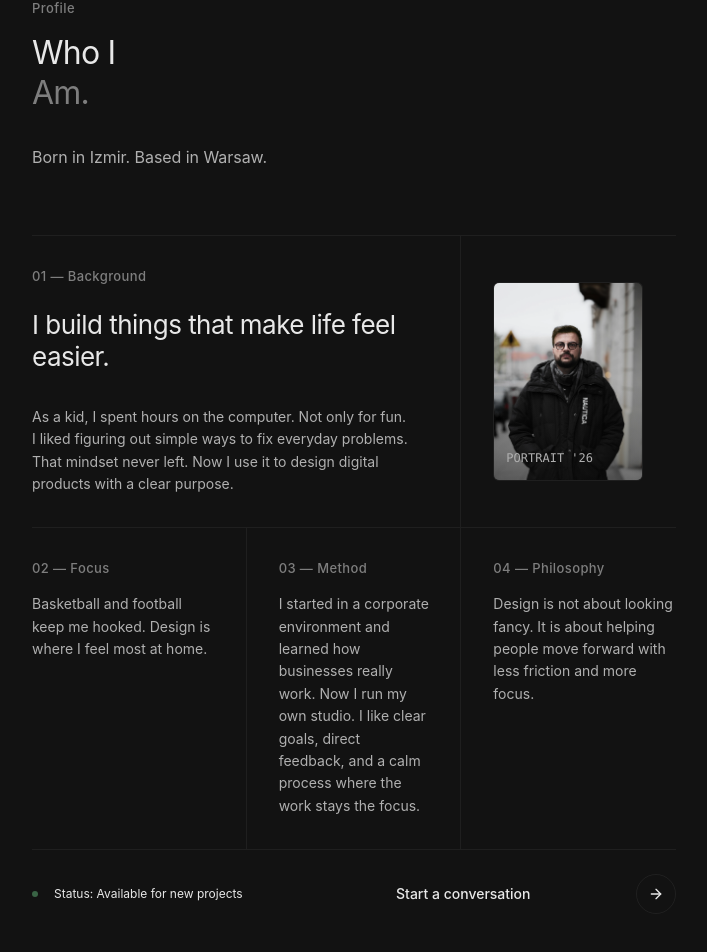
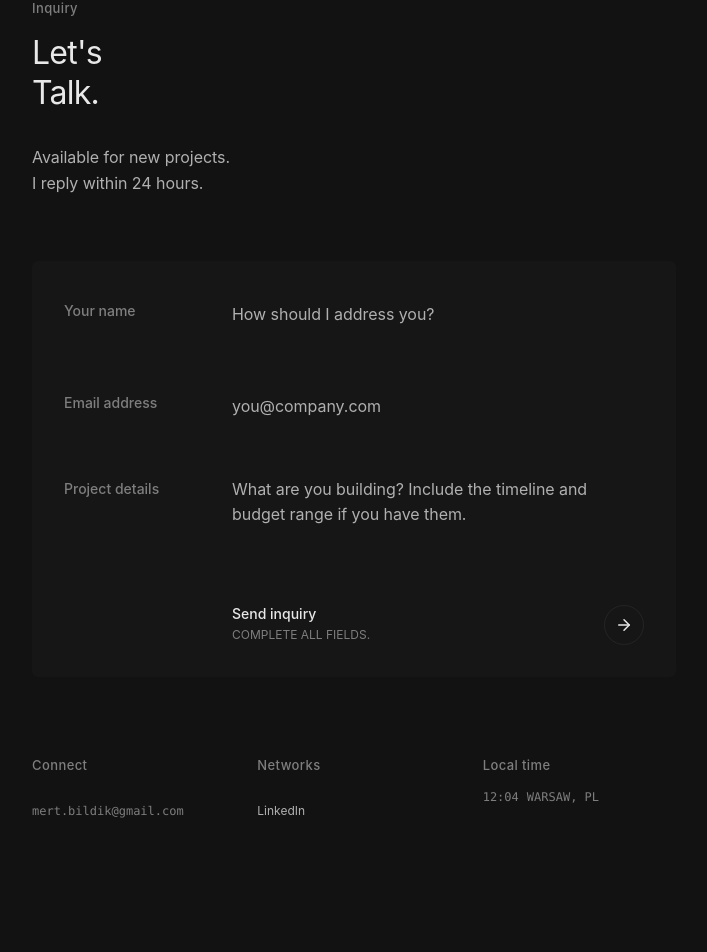
Before and after one commit to mertbildik/Portfolio, a React (Vite) app: page / in a window 1280 px wide. Shown: the part 1811-2763 px from the top of the page, without its empty margins (286-993 px from the left). Built offline with nearby package versions, Linux system fonts and the light colour scheme; a web font is replaced by a local one.

Commit message:
refactor(home): remove the about section

```diff
--- a/src/app/App.tsx
+++ b/src/app/App.tsx
@@ -16,7 +16,6 @@ const AppRoutes: React.FC = () => {
             <Routes>
                 <Route path="/" element={<HomePage />} />
                 <Route path="/portfolio" element={<Navigate to="/#portfolio" replace />} />
-                <Route path="/about" element={<Navigate to="/#about" replace />} />
                 <Route path="/contact" element={<Navigate to="/#contact" replace />} />
                 <Route path="/portfolio/:id" element={<CaseStudyPage />} />
                 <Route path="/case-study/:id" element={<LegacyCaseStudyRedirect />} />
--- a/src/homepage/HomePage.tsx
+++ b/src/homepage/HomePage.tsx
@@ -1,7 +1,6 @@
 import React, { useEffect } from 'react';
 import HeroSection from './sections/HeroSection';
 import PortfolioSection from './sections/PortfolioSection';
-import AboutSection from './sections/AboutSection';
 import ContactSection from './sections/ContactSection';
 
 const HomePage: React.FC = () => {
@@ -15,7 +14,6 @@ const HomePage: React.FC = () => {
         <>
             <HeroSection />
             <PortfolioSection />
-            <AboutSection />
             <ContactSection />
 
             <div className="fixed bottom-8 left-6 z-40 hidden lg:block pointer-events-none">
--- a/src/homepage/sections/AboutSection.tsx
+++ /dev/null
@@ -1,142 +0,0 @@
-import React from 'react';
-import { motion } from 'motion/react';
-import { ArrowRight } from 'lucide-react';
-import mertPhoto from '../../assets/mert.webp';
-import { blockVariants, containerVariants, itemVariants, VIEWPORT_ONCE } from '../../shared/motion';
-import ActionCircle from '../components/ActionCircle';
-import HomeSection from '../components/HomeSection';
-import SectionIntro from '../components/SectionIntro';
-
-const AboutSection: React.FC = () => {
-    return (
-        <HomeSection id="about">
-            <motion.div
-                variants={blockVariants}
-                initial="hidden"
-                whileInView="visible"
-                viewport={VIEWPORT_ONCE}
-            >
-                <SectionIntro
-                    eyebrow="Profile"
-                    title={<>Who I <br /><span className="text-ink-low">Am.</span></>}
-                    description="Born in Izmir. Based in Warsaw."
-                />
-            </motion.div>
-
-            <motion.div
-                variants={containerVariants}
-                initial="hidden"
-                whileInView="visible"
-                viewport={VIEWPORT_ONCE}
-                className="flex flex-col justify-center w-full relative z-30"
-            >
-                {/* Main System Grid */}
-                <div className="flex flex-col w-full">
-                    <div className="w-full border-t border-line">
-
-                        {/* 1. HERO ROW: BACKGROUND + PORTRAIT */}
-                        <div className="grid grid-cols-1 md:grid-cols-3 border-b border-line">
-
-                            {/* 1A. Background Text (Span 2) - Supports the photo */}
-                            <motion.div variants={itemVariants} className="md:col-span-2 py-8 pr-12 flex flex-col justify-between h-full">
-                                <span className="text-eyebrow text-ink-low mb-6">
-                                    01 — Background
-                                </span>
-
-                                <div className="max-w-md">
-                                    <h2 className="text-display-md text-ink-high mb-8">
-                                        I build things that make life feel easier.
-                                    </h2>
-                                    <p className="text-ink-body text-body-sm">
-                                        As a kid, I spent hours on the computer. Not only for fun. I liked figuring out simple ways to fix everyday problems. That mindset never left. Now I use it to design digital products with a clear purpose.
-                                    </p>
-                                </div>
-                            </motion.div>
-
-                            {/* 1B. HERO PORTRAIT (Span 1) - Aspect 3:4 Frame */}
-                            {/* This container drives the row height naturally, no fixed min-h needed if content fits */}
-                            <motion.div variants={itemVariants} className="relative w-full md:border-l border-line md:-ml-[1px] p-6 lg:p-8 flex items-center justify-center">
-                                {/* The Frame: Fixed Aspect Ratio */}
-                                <div className="w-full aspect-[3/4] relative bg-canvas border border-line overflow-hidden rounded-md">
-                                    {/* Image: Object Top + Cover for perfect framing */}
-                                    <img
-                                        src={mertPhoto}
-                                        alt="Mert Bildik"
-                                        className="w-full h-full object-cover object-top"
-                                    />
-
-                                    {/* Subtle Overlay gradient for depth */}
-                                    <div className="absolute inset-0 bg-gradient-to-t from-canvas/60 via-transparent to-transparent opacity-60" />
-
-                                    {/* Micro Label */}
-                                    <div className="absolute bottom-3 left-3">
-                                        <span className="text-caption font-mono text-ink-body uppercase">
-                                            Portrait '26
-                                        </span>
-                                    </div>
-                                </div>
-                            </motion.div>
-                        </div>
-
-                        {/* 2. INDEX ROW: PERSPECTIVE */}
-                        <div className="grid grid-cols-1 md:grid-cols-3 border-b border-line">
-                            {/* Focus */}
-                            <motion.div variants={itemVariants} className="py-8 md:pr-8 relative">
-                                <span className="block text-eyebrow text-ink-low mb-4">
-                                    02 — Focus
-                                </span>
-                                <p className="text-ink-body text-body-sm">
-                                    Basketball and football keep me hooked. Design is where I feel most at home.
-                                </p>
-                            </motion.div>
-
-                            {/* Method */}
-                            <motion.div variants={itemVariants} className="py-8 md:px-8 md:border-l border-line relative md:-ml-[1px]">
-                                <span className="block text-eyebrow text-ink-low mb-4">
-                                    03 — Method
-                                </span>
-                                <p className="text-ink-body text-body-sm">
-                                    I started in a corporate environment and learned how businesses really work. Now I run my own studio. I like clear goals, direct feedback, and a calm process where the work stays the focus.
-                                </p>
-                            </motion.div>
-
-                            {/* Philosophy */}
-                            <motion.div variants={itemVariants} className="py-8 md:pl-8 md:border-l border-line relative md:-ml-[1px]">
-                                <span className="block text-eyebrow text-ink-low mb-4">
-                                    04 — Philosophy
-                                </span>
-                                <p className="text-ink-body text-body-sm">
-                                    Design is not about looking fancy. It is about helping people move forward with less friction and more focus.
-                                </p>
-                            </motion.div>
-                        </div>
-
-                        {/* 3. FOOTER ROW: CONNECT */}
-                        <motion.div variants={itemVariants} className="py-6 flex flex-col md:flex-row items-center justify-between gap-6">
-
-                            <div className="flex items-center gap-4">
-                                <div className="w-1.5 h-1.5 bg-status-ok/50 rounded-full animate-pulse" />
-                                <span className="text-caption text-ink-faint">
-                                    Status: Available for new projects
-                                </span>
-                            </div>
-
-                            <a href="#contact" className="w-full flex items-center justify-between group cursor-pointer lg:w-auto lg:min-w-[280px]">
-                                <div className="flex flex-col shrink-0">
-                                    <span className="text-button text-ink-high group-hover:text-ink-max group-focus-visible:text-ink-max transition-colors duration-300">Start a conversation</span>
-                                </div>
-                                <ActionCircle small>
-                                    <ArrowRight size={16} />
-                                </ActionCircle>
-                            </a>
-
-                        </motion.div>
-
-                    </div>
-                </div>
-            </motion.div>
-        </HomeSection>
-    );
-};
-
-export default AboutSection;
```
Also changed, not shown: 2 other files (tests, documents, lock files or other folders).
